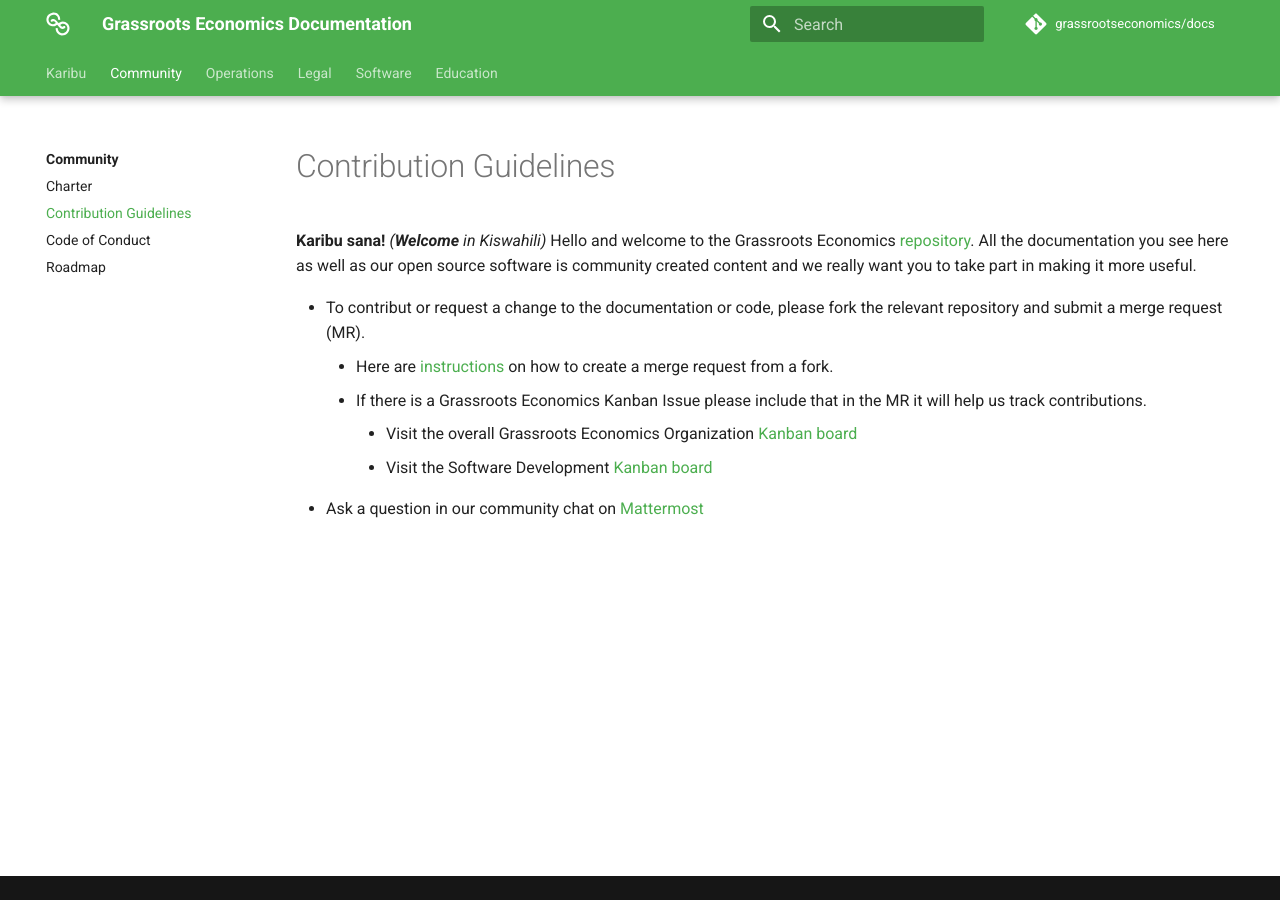
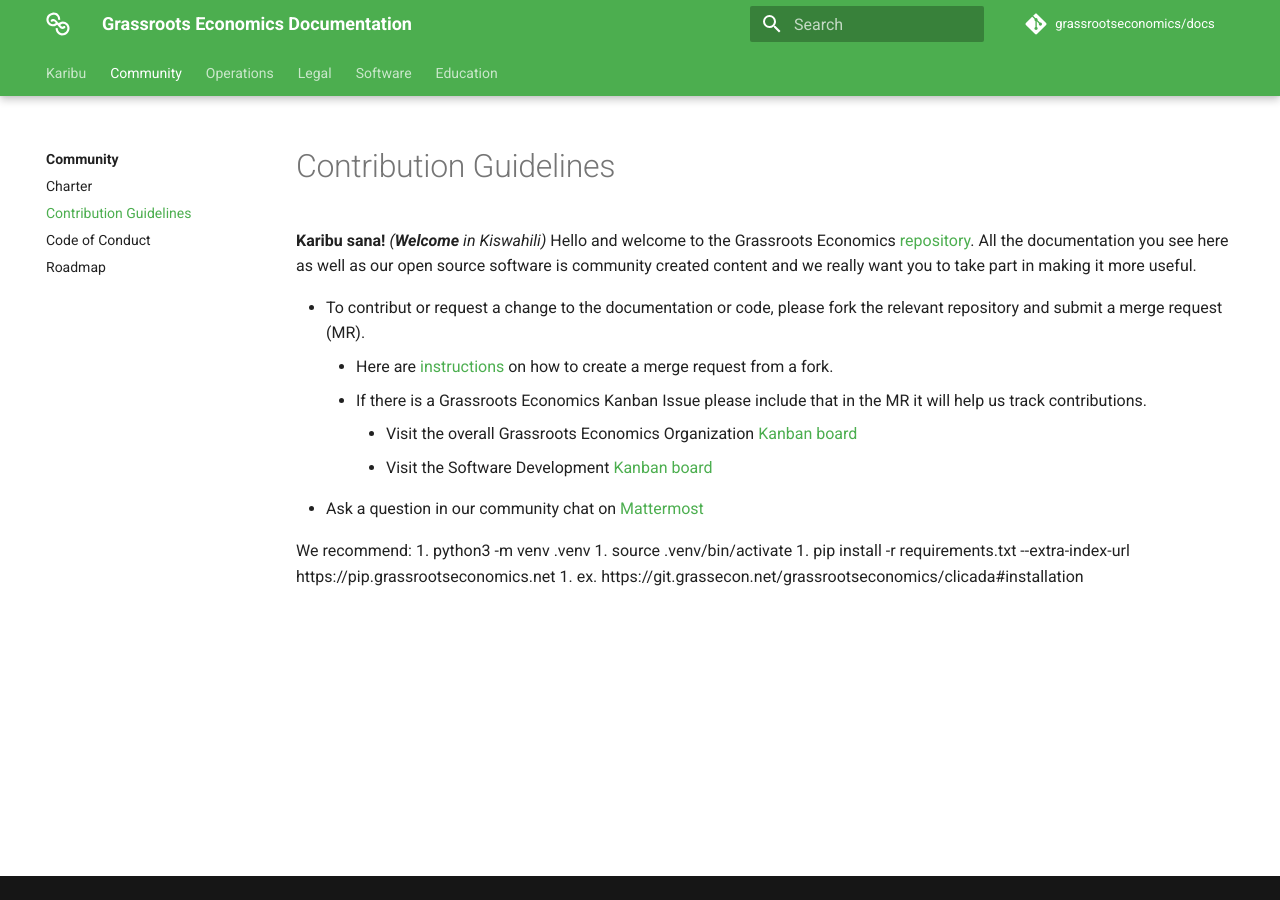
Before and after one commit to grassrootseconomics/docs.grassecon.org, an MkDocs documentation site: the page built from docs/community/contrib.md, in a window 1280 px wide. Built offline with MkDocs 1.6.1 and Material for MkDocs 9.7.7, drawn with Linux system fonts in a browser that asks for light colours; comment, search, counter and statistics services are not loaded.

Commit message:
Update docs/community/contrib.md

```diff
--- a/docs/community/contrib.md
+++ b/docs/community/contrib.md
@@ -8,3 +8,9 @@
         * Visit the overall Grassroots Economics Organization [Kanban board](https://gitlab.com/groups/grassrootseconomics/-/boards)
         * Visit the Software Development [Kanban board](https://gitlab.com/grassrootseconomics/cic-internal-integration/-/boards/2419764)
 * Ask a question in our community chat on [Mattermost](https://chat.grassrootseconomics.net/cic/channels/dev)
+
+We recommend:
+1. python3 -m venv .venv
+1. source .venv/bin/activate
+1. pip install -r requirements.txt --extra-index-url https://pip.grassrootseconomics.net
+1. ex. https://git.grassecon.net/grassrootseconomics/clicada#installation
```
